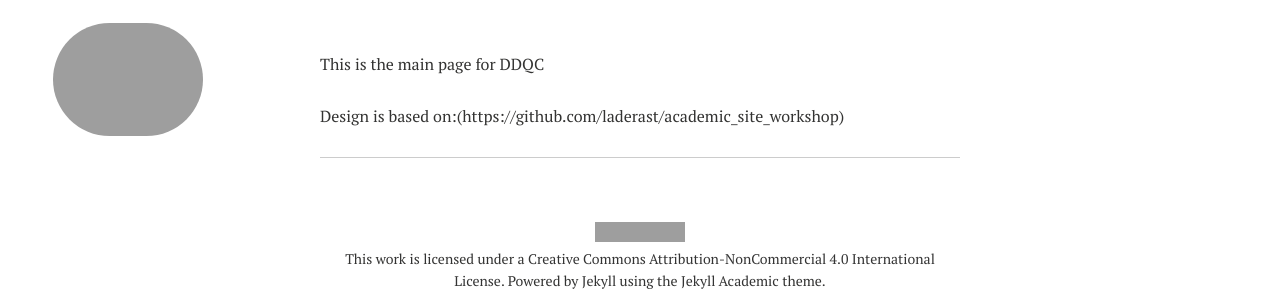
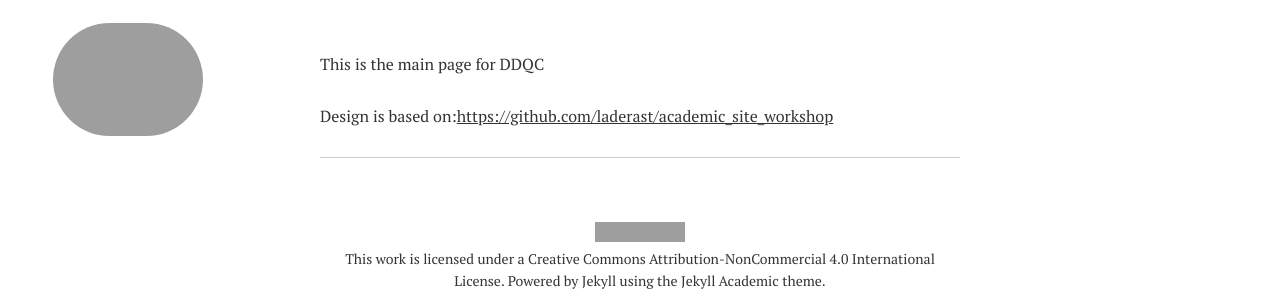
Before and after one commit to ChemRacer/DDQC_Demo, a Jekyll site: the page built from index.md, in a window 1280 px wide. Shown: the part 153-453 px from the top of the page. Built offline with Jekyll 4.4.1, drawn with Linux system fonts in a browser that asks for light colours; nearby versions of some CDN libraries; some of the changed lines change nothing that is shown; grey boxes are pictures that could not be loaded.

Commit message:
Tue Dec 14 12:51:30 EST 2021

```diff
--- a/index.md
+++ b/index.md
@@ -5,4 +5,4 @@ excerpt: "About Me..."
 
 This is the main page for DDQC
 
-Design is based on:(https://github.com/laderast/academic_site_workshop)
+Design is based on:[https://github.com/laderast/academic_site_workshop](https://github.com/laderast/academic_site_workshop)
```
Also changed, not shown: 1 other file.
